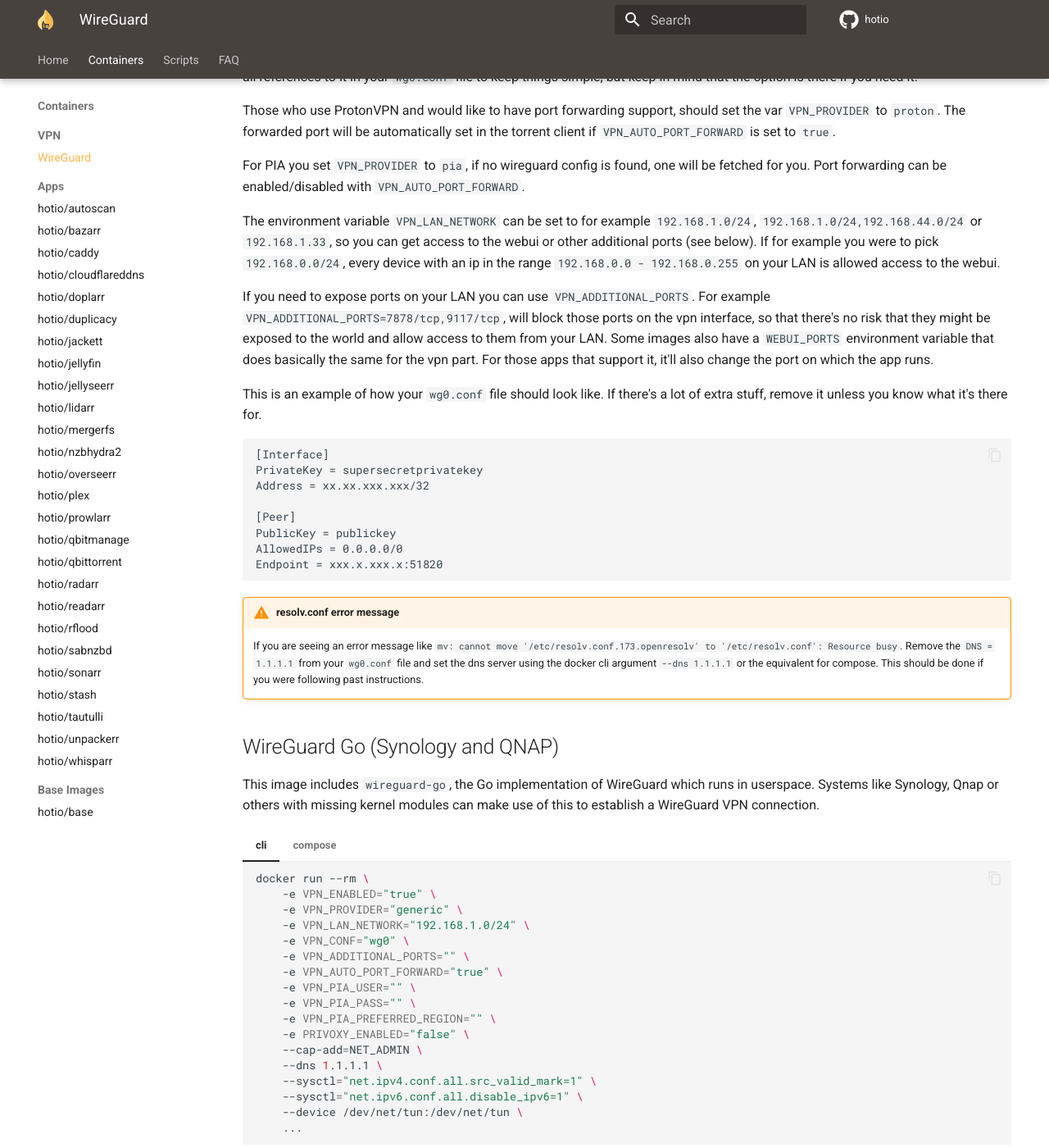
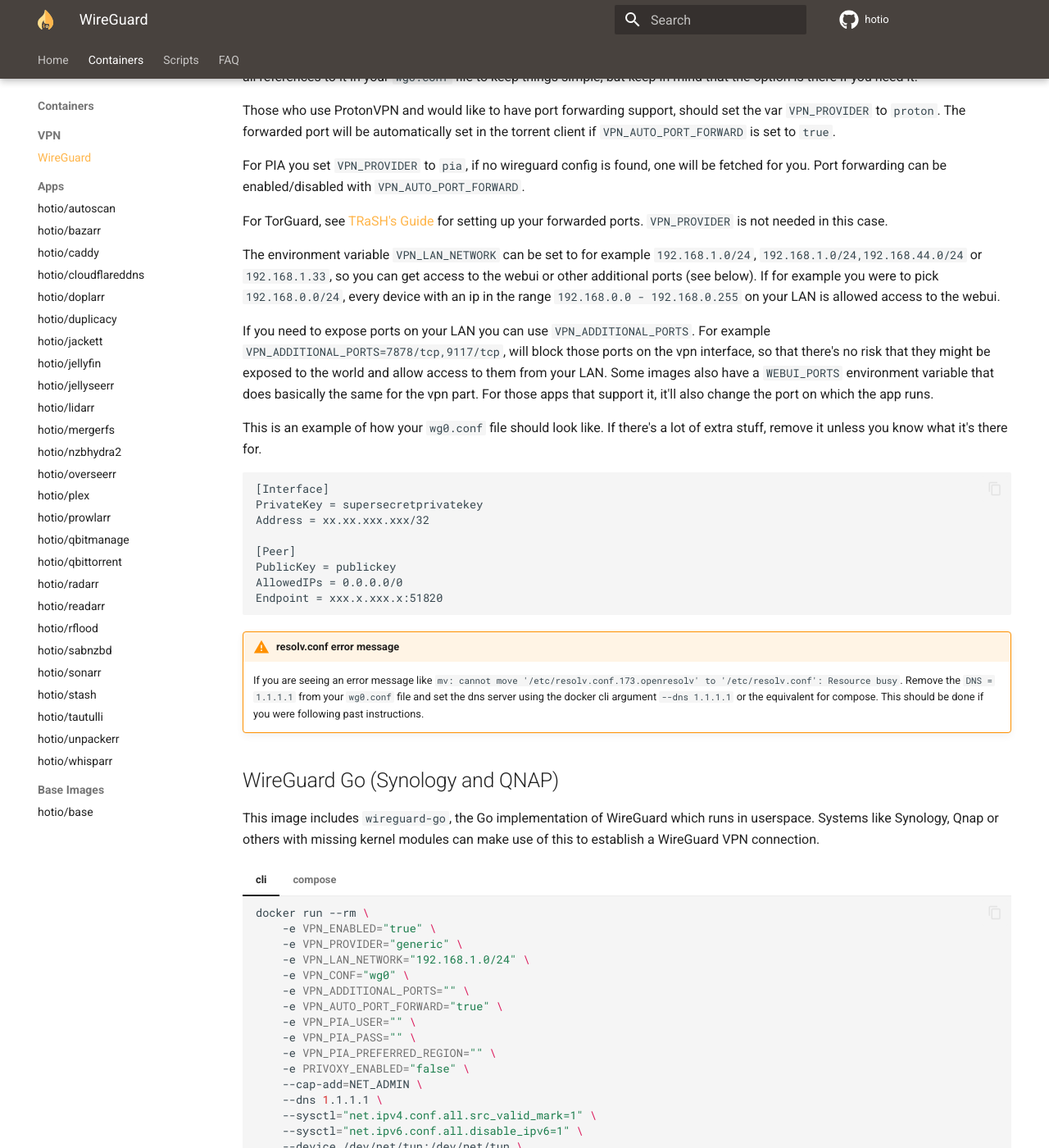
Before and after one commit to hotio/website, an MkDocs documentation site: the page built from docs/containers/wireguard.md, in a window 1280 px wide and 1400 px high, scrolled down 689 px. Shown: the whole window at 82% size. Built offline with MkDocs 1.6.1 and Material for MkDocs 9.7.7, drawn with Linux system fonts in a browser that asks for light colours; some of the changed text lies outside the part shown.

```diff
--- a/docs/containers/wireguard.md
+++ b/docs/containers/wireguard.md
@@ -61,6 +61,8 @@
 Those who use ProtonVPN and would like to have port forwarding support, should set the var `VPN_PROVIDER` to `proton`. The forwarded port will be automatically set in the torrent client if `VPN_AUTO_PORT_FORWARD` is set to `true`.
 
 For PIA you set `VPN_PROVIDER` to `pia`, if no wireguard config is found, one will be fetched for you. Port forwarding can be enabled/disabled with `VPN_AUTO_PORT_FORWARD`.
+
+For TorGuard, see [TRaSH's Guide](https://trash-guides.info/Misc/How-to-setup-Torguard-for-port-forwarding/){: target=_blank rel="noopener noreferrer" } for setting up your forwarded ports. `VPN_PROVIDER` is not needed in this case.
 
 The environment variable `VPN_LAN_NETWORK` can be set to for example `192.168.1.0/24`, `192.168.1.0/24,192.168.44.0/24` or `192.168.1.33`, so you can get access to the webui or other additional ports (see below). If for example you were to pick `192.168.0.0/24`, every device with an ip in the range `192.168.0.0 - 192.168.0.255` on your LAN is allowed access to the webui.
 
```
Also changed, not shown: other parts of docs/containers/wireguard.md (+1 -1 lines).
